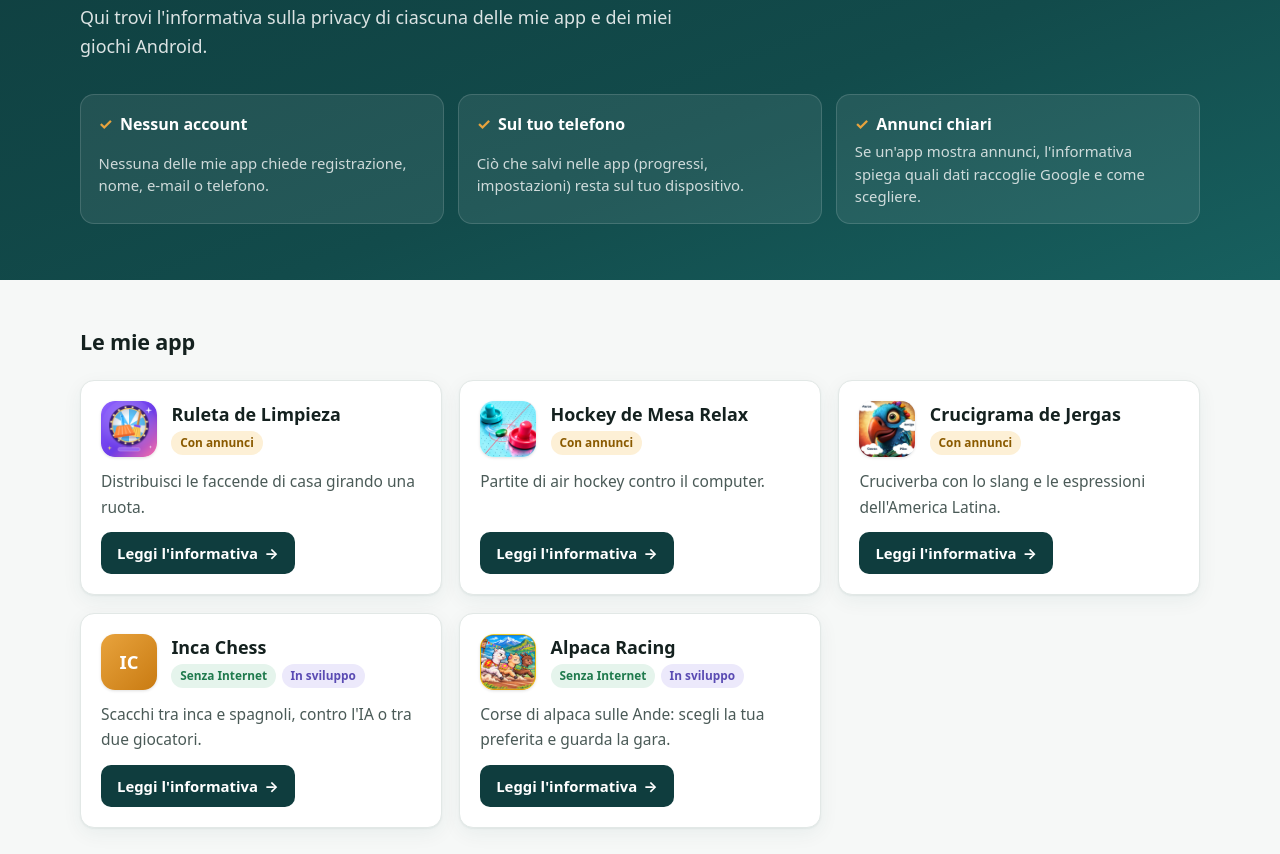
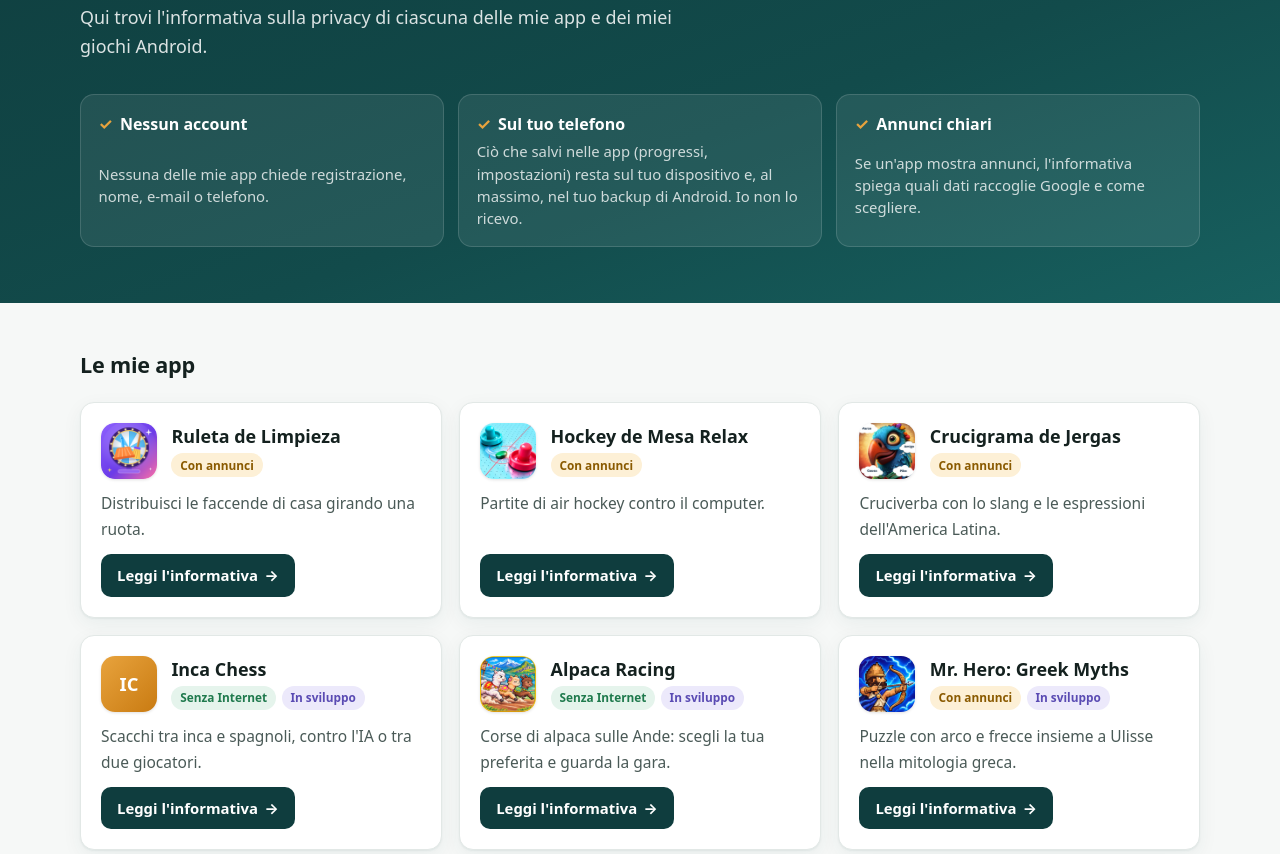
Before and after one commit to diego-g-apps/diego-g-apps.github.io, a plain HTML site: page it/index.html in a window 1280 px wide. Shown: the part 234-1088 px from the top of the page. Drawn offline with Linux system fonts and the light colour scheme.

Commit message:
Mr. Hero: aggiunto all'indice (IT)

```diff
--- a/it/index.html
+++ b/it/index.html
@@ -47,7 +47,7 @@
     <p class="lead">Qui trovi l'informativa sulla privacy di ciascuna delle mie app e dei miei giochi Android.</p>
     <ul class="principles">
       <li><strong>Nessun account</strong><span>Nessuna delle mie app chiede registrazione, nome, e-mail o telefono.</span></li>
-      <li><strong>Sul tuo telefono</strong><span>Ciò che salvi nelle app (progressi, impostazioni) resta sul tuo dispositivo.</span></li>
+      <li><strong>Sul tuo telefono</strong><span>Ciò che salvi nelle app (progressi, impostazioni) resta sul tuo dispositivo e, al massimo, nel tuo backup di Android. Io non lo ricevo.</span></li>
       <li><strong>Annunci chiari</strong><span>Se un&#x27;app mostra annunci, l&#x27;informativa spiega quali dati raccoglie Google e come scegliere.</span></li>
     </ul>
   </div>
@@ -110,6 +110,17 @@
       <p>Corse di alpaca sulle Ande: scegli la tua preferita e guarda la gara.</p>
       <a class="button" href="../it/privacy/alpaca-racing.html">Leggi l'informativa <span aria-hidden="true">→</span></a>
     </li>
+    <li class="app-card">
+      <div class="app-card-head">
+        <img class="app-icon" src="../assets/img/mr-hero-greek-myths.png" alt="" width="56" height="56" loading="lazy">
+        <div>
+          <h3>Mr. Hero: Greek Myths</h3>
+          <div class="badges"><span class="badge badge--ads">Con annunci</span><span class="badge badge--dev">In sviluppo</span></div>
+        </div>
+      </div>
+      <p>Puzzle con arco e frecce insieme a Ulisse nella mitologia greca.</p>
+      <a class="button" href="../it/privacy/mr-hero-greek-myths.html">Leggi l'informativa <span aria-hidden="true">→</span></a>
+    </li>
   </ul>
 </section>
 </main>
```
